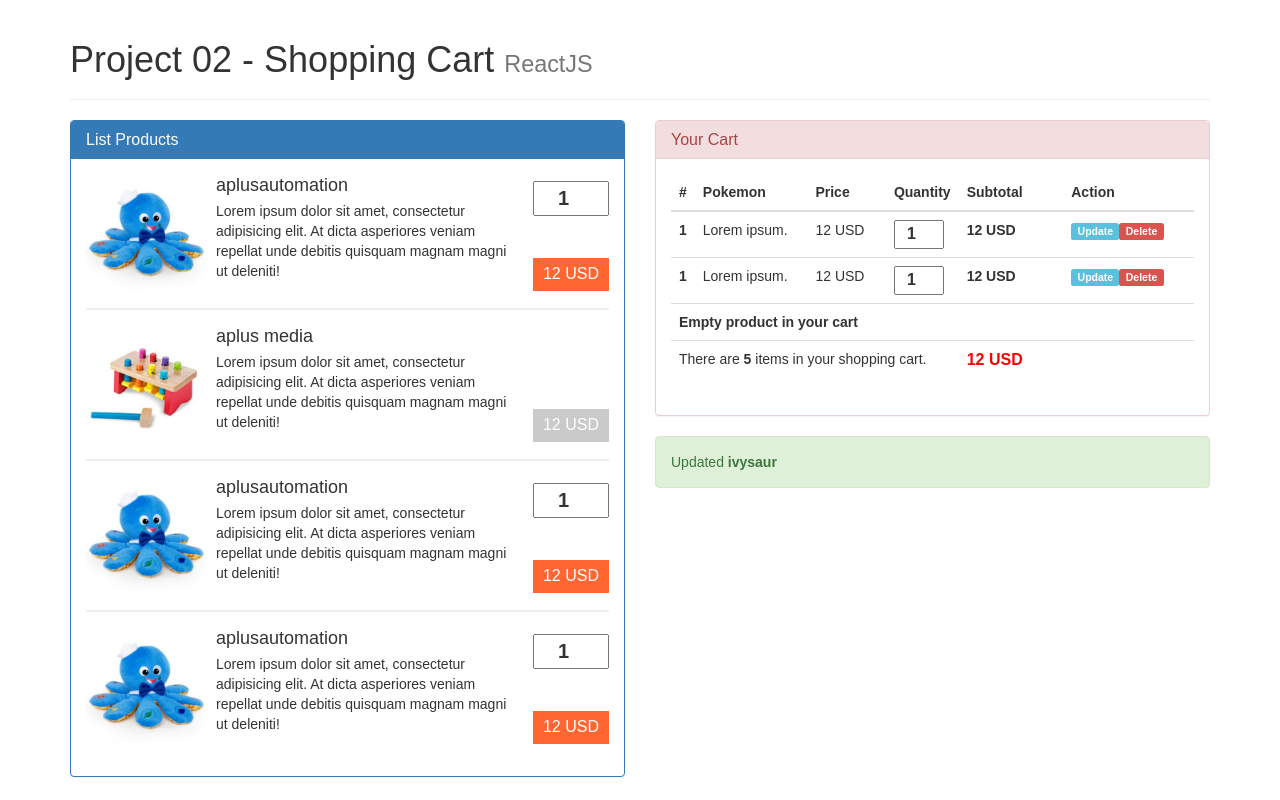
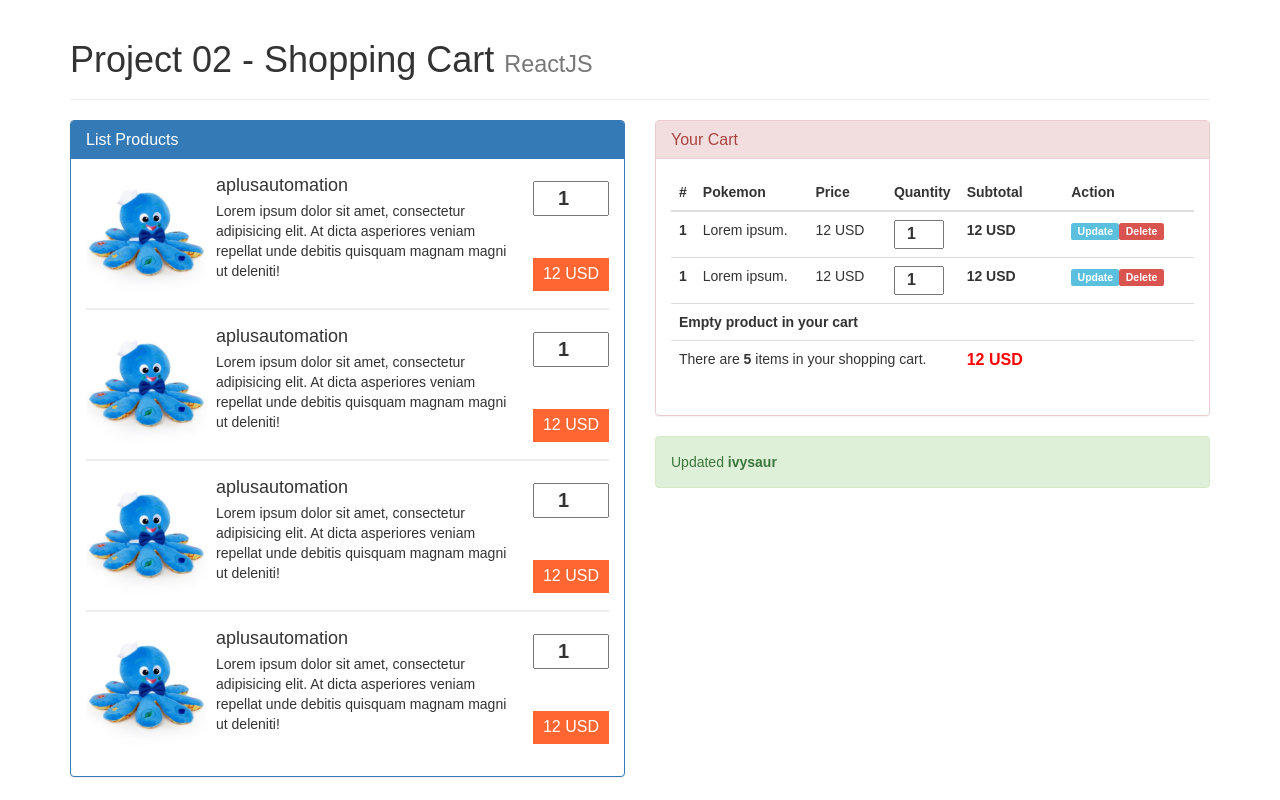
Before and after one commit to phunguit/project-shopping-cart, a React (Create React App) app: page / in a window 1280 px wide. Built offline with nearby package versions, Linux system fonts and the light colour scheme.

Commit message:
- Product List.

```diff
--- a/src/components/ProductList.js
+++ b/src/components/ProductList.js
@@ -1,26 +1,45 @@
 import React, { Component } from 'react';
+import { connect }			from 'react-redux';
+
 import ProductItem 			from './ProductItem';
 import ProductItemNoSale 	from './ProductItemNoSale';
+import * as configs			from '../constants/Config'
 
 class ProductList extends Component {
 
 	render() {
+		var { products } = this.props;
 		return (
 			<div className="col-xs-12 col-sm-6 col-md-6 col-lg-6">
 			  <div className="panel panel-primary">
 			    <div className="panel-heading"><h1 className="panel-title">List Products</h1></div>
 			    <div className="panel-body" id="list-product">
-			    	<ProductItem />
-			    	<ProductItemNoSale />
-			      	<ProductItem />
-			      	<ProductItem />
+			    	{this.showProductList(products)}
 			    </div>
 			  </div>
 			</div>
+		);
+	}
 
-		);
+	showProductList(products) {
+		var eleProductList = configs.CARTS_EMPTY;
+
+		if(products.length !== 0) {
+			eleProductList = products.map((product, index) => {
+				return (
+					<ProductItem key={index} product={product} />
+				);
+			});
+		}
+		return eleProductList;
 	}
 
 }
 
-export default ProductList;
+const mapStateToProps = state => {
+	return {
+		products: state.products
+	}
+}
+
+export default connect(mapStateToProps, null)(ProductList);
--- a/src/constants/Config.js
+++ b/src/constants/Config.js
@@ -3,5 +3,6 @@ export const NOTI_GREATER_THAN_ONE	= "Quantity must equal or greater than 1";
 export const NOTI_ACT_ADD			= "Added successfully";
 export const NOTI_ACT_UPDATE		= "Updated successfully";
 export const NOTI_ACT_DELETE		= "Deleted successfully";
+export const CARTS_EMPTY			= "Empty product in your cart";
 
 export const CARTS_FROM_LOCAL_STOGARE = 'cart';
--- a/src/index.js
+++ b/src/index.js
@@ -4,8 +4,9 @@ import './index.css';
 import App from './components/App';
 import registerServiceWorker from './registerServiceWorker';
 import { Provider } from 'react-redux';
-//import store from './store';
-var store = null;
+import store from './store';
+
+
 ReactDOM.render(
 	<Provider store={store}>
 		<App />
--- a/src/reducers/carts.js
+++ b/src/reducers/carts.js
@@ -1,4 +1,5 @@
-import * as types from '../constants/Actions';
+import * as types 	from '../constants/Actions';
+import * as configs from '../constants/Config';
 
 var defaultState 	= [];
 var cartItems		= JSON.parse(localStorage.getItem(configs.CARTS_FROM_LOCAL_STOGARE));
--- a/src/reducers/index.js
+++ b/src/reducers/index.js
@@ -1,7 +1,7 @@
 import { combineReducers }	from 'redux';
-import { products }			from './products';
-import { carts }			from './carts';
-import { notify }			from './notify';
+import products				from './products';
+import carts				from './carts';
+import notify				from './notify';
 
 const reducers = combineReducers({
 	products,
--- a/src/reducers/notify.js
+++ b/src/reducers/notify.js
@@ -1,7 +1,7 @@
 import * as types from '../constants/Actions';
-import config from '../constants/Config';
+import * as configs from '../constants/Config';
 
-var defaultState = config.NOTI_READY_TO_BUY;
+var defaultState = configs.NOTI_READY_TO_BUY;
 
 const notify = (state = defaultState, action) => {
 	switch(action.type) {
@@ -12,4 +12,4 @@ const notify = (state = defaultState, action) => {
 	}
 }
 
-default export notify;
+export default notify;
```
